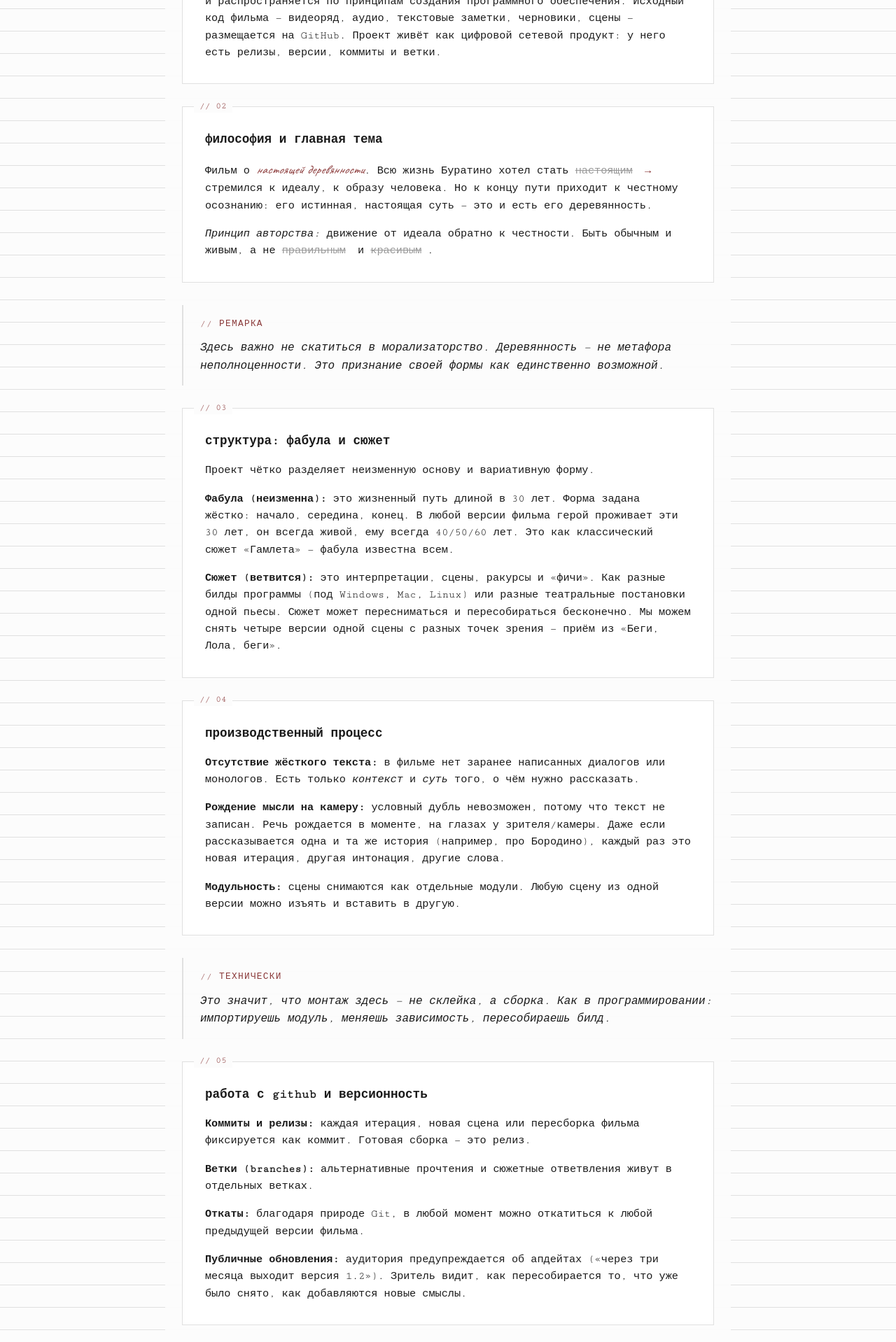
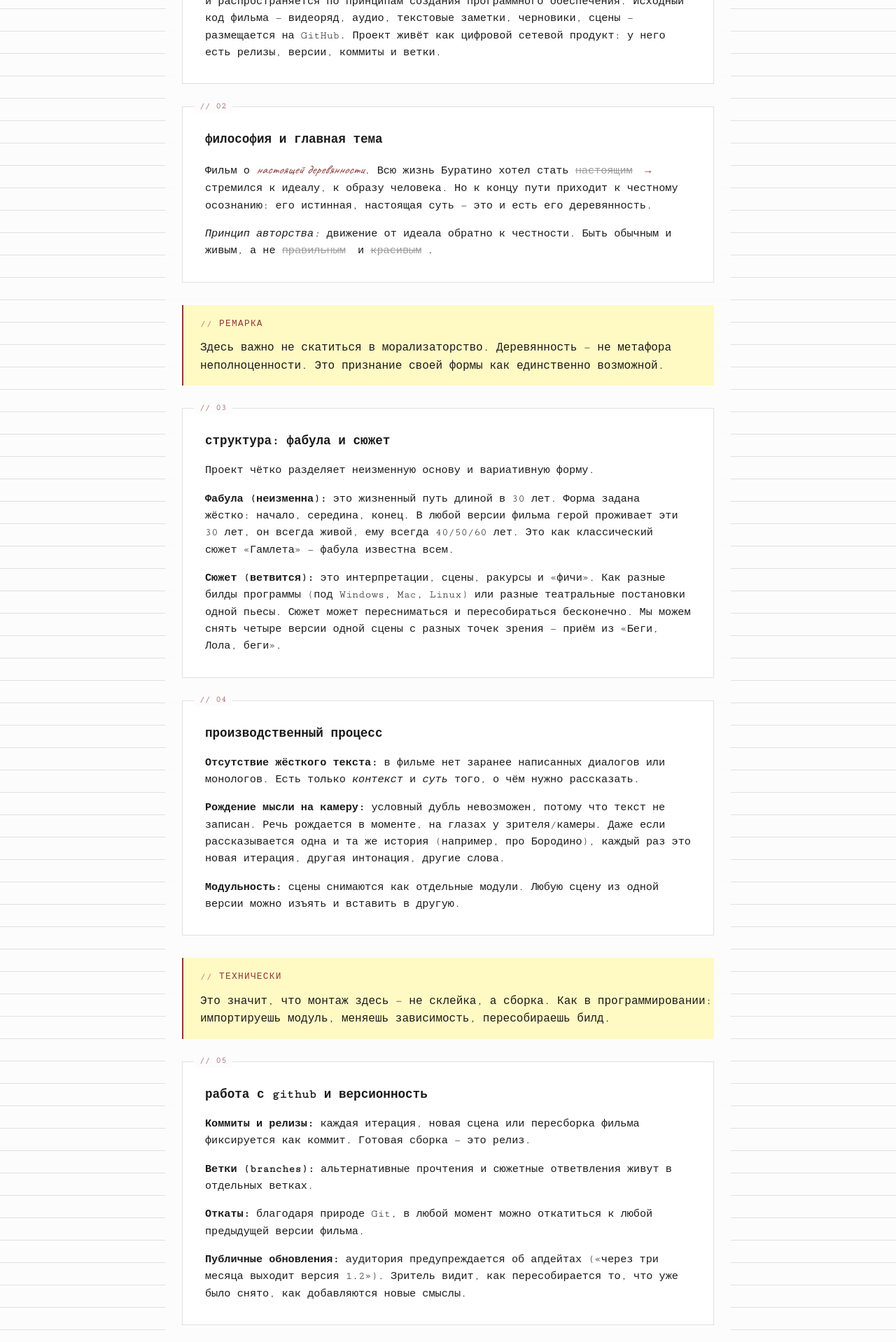
Before and after one commit to avecher/lab, a Jekyll site: the page built from index.md, in a window 1280 px wide. Shown: the part 772-2690 px from the top of the page at 70% size. Built offline with Jekyll 4.4.1, drawn with Linux system fonts in a browser that asks for light colours.

Commit message:
Update style.css
Замена курсива в метках на выделение жёлтым

```diff
--- a/assets/css/style.css
+++ b/assets/css/style.css
@@ -194,6 +194,18 @@ img {
   margin-bottom: 0.75rem;
 }
 
+.note {
+  background-color: #fff9c4; /* Мягкий жёлтый, не кислотный */
+  border-left: 2px solid var(--accent-color);
+  padding: 1rem 0 1rem 1.5rem;
+  margin: 2rem 0;
+}
+
+/* Метка остаётся без фона, чтобы был контраст */
+.note .meta-label {
+  background: transparent;
+}
+
 /* =========================================
    СПЕЦИАЛЬНЫЕ ЭЛЕМЕНТЫ
    ========================================= */
@@ -329,13 +341,3 @@ img {
   text-align: center; /* Или left, как тебе больше нравится */
   opacity: 0.7;
 }
-
-/* КУРСИВ ДЛЯ РЕЖИССЁРСКИХ ПОМЕТОК */
-.note {
-  font-style: italic;
-}
-
-/* Метка остаётся прямой — это важно для контраста */
-.note .meta-label {
-  font-style: normal;
-}
```
